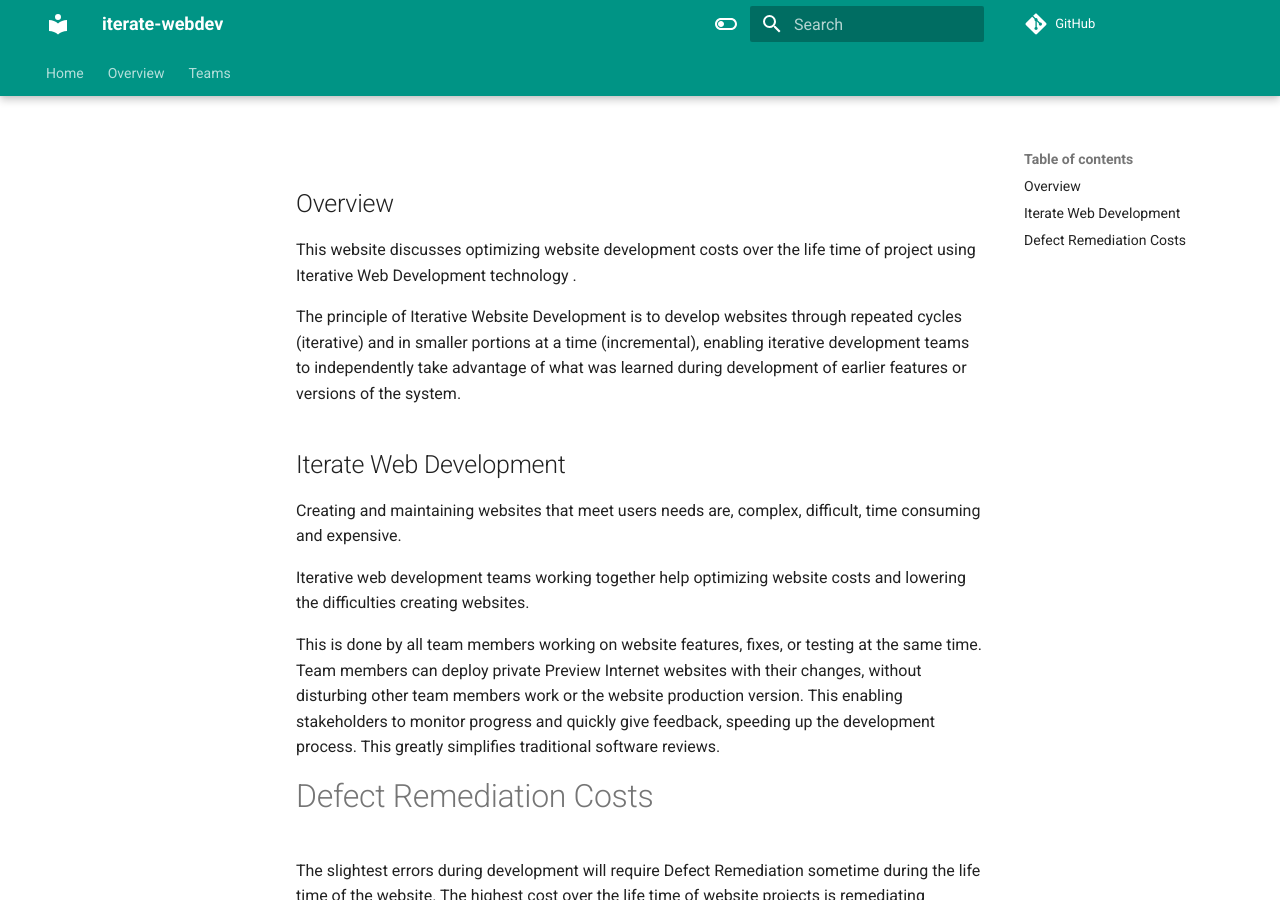
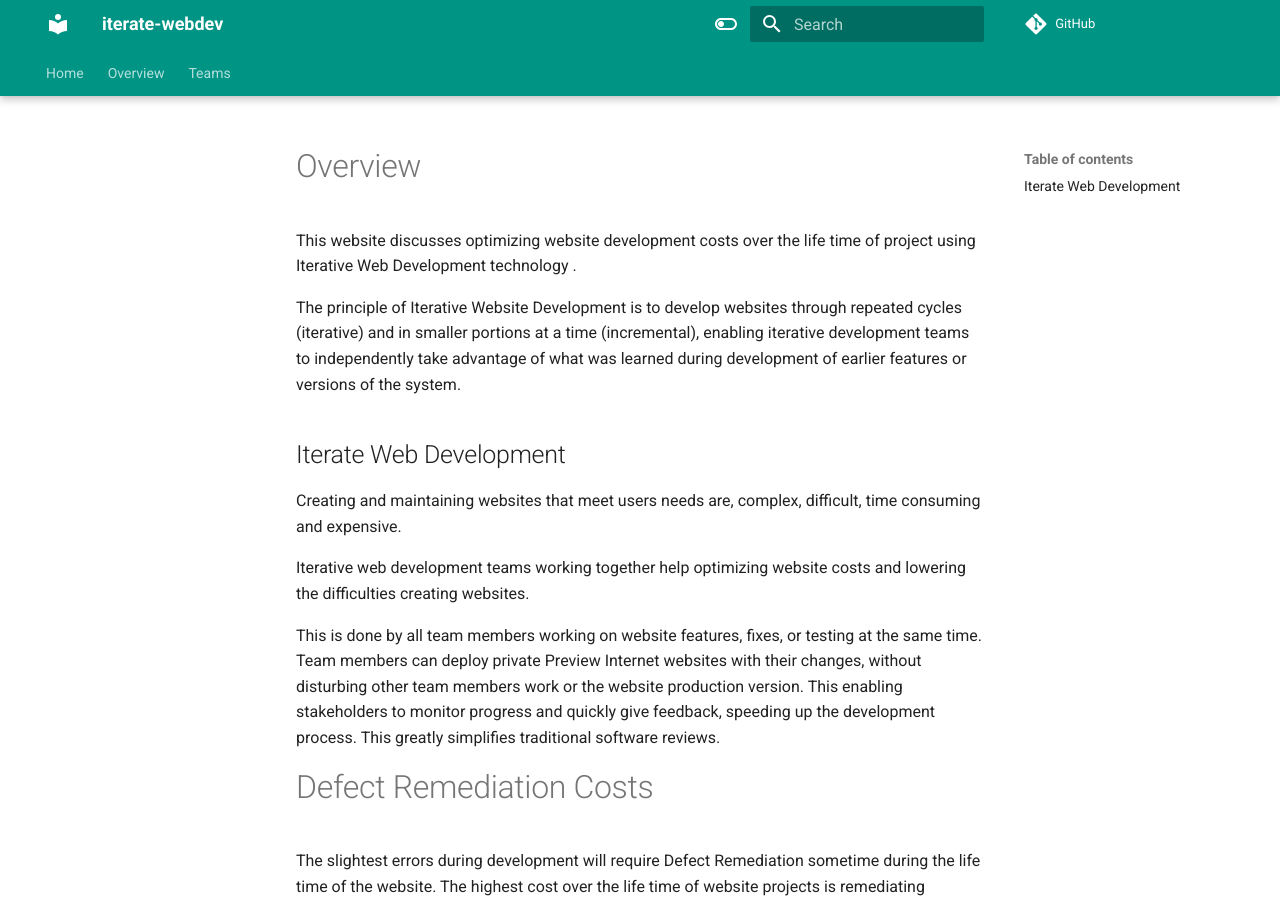
Before and after one commit to JohnTelford/iterate-webdev-cloudflare, an MkDocs documentation site: the page built from docs/overview.md, in a window 1280 px wide and 900 px high. Built offline with MkDocs 1.6.1 and Material for MkDocs 9.7.7, drawn with Linux system fonts in a browser that asks for light colours; comment, search, counter and statistics services are not loaded.

Commit message:
refactor

```diff
--- a/docs/overview.md
+++ b/docs/overview.md
@@ -1,10 +1,10 @@
-## Overview
+# Overview
 
 This website discusses optimizing website development costs over the life time of project using Iterative Web Development technology .
 
 The principle of Iterative Website Development is to develop websites through repeated cycles (iterative) and in smaller portions at a time (incremental), enabling iterative development teams to independently take advantage of what was learned during development of earlier features or versions of the system.
 
-## Iterate Web Development
+##Iterate Web Development
 
 Creating and maintaining websites that meet users needs are, complex, difficult, time consuming and expensive.
 
```
